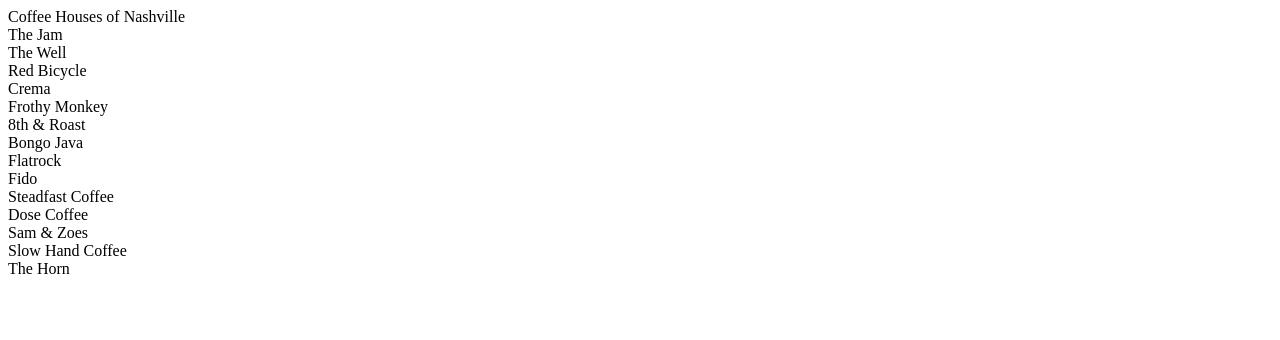
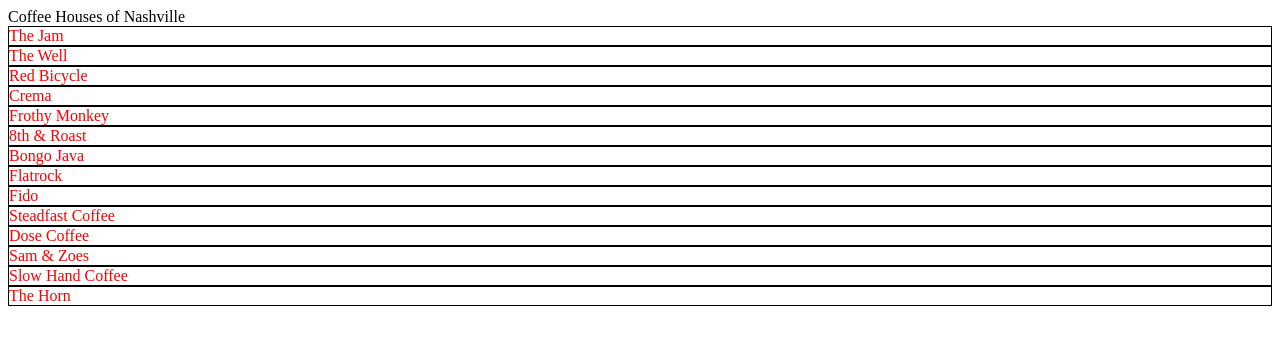
Before and after one commit to zachMcWhirter/coffee_houses_of_nashville, a plain HTML site: page index.html in a window 1280 px wide. Drawn offline with Linux system fonts and the light colour scheme.

Commit message:
added some css

```diff
--- a/index.html
+++ b/index.html
@@ -4,6 +4,7 @@
     <meta charset="UTF-8">
     <meta name="viewport" content="width=device-width, initial-scale=1.0">
     <title>Document</title>
+    <link rel="stylesheet" type="text/css" href="main.css">
 </head>
 <body>
     <header class="pageHeader">Coffee Houses of Nashville</header>
--- /dev/null
+++ b/main.css
@@ -0,0 +1,8 @@
+article {
+    color: red;
+}
+
+
+.shop {
+    border: 1px solid black;
+}
```
